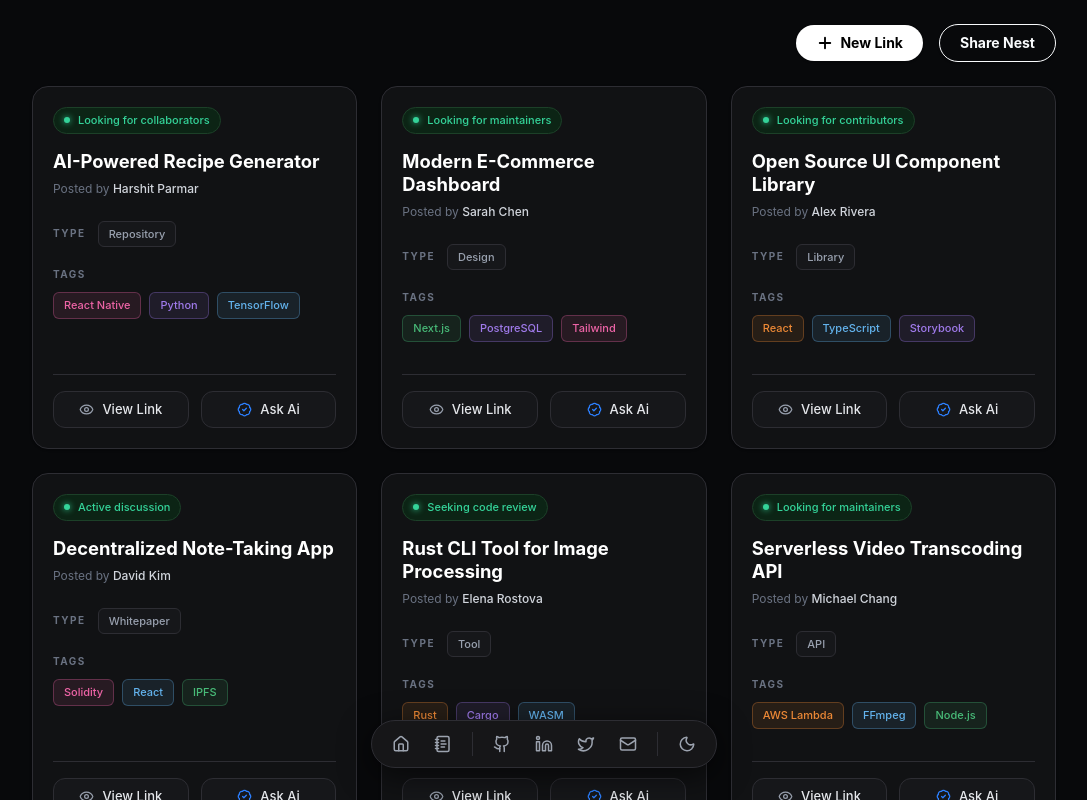
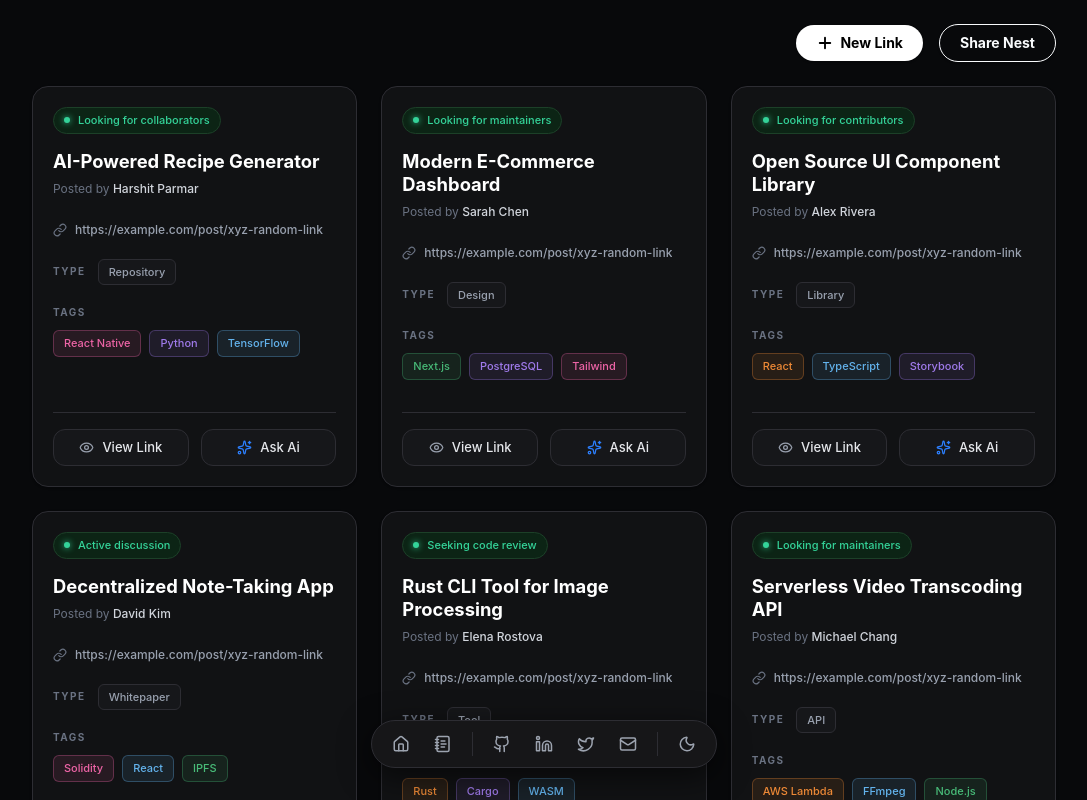
Before and after one commit to Pranjl7/Linknest, a React app in the folder frontend/: page / in a window 1280 px wide. Shown: the top 800 px of the page, without its empty margins (96-1183 px from the left). Built offline with nearby package versions, Linux system fonts and the light colour scheme; the HTML template or start-up script is replaced by a standard one.

Commit message:
ui: add link section and change ask ai icon to sparkles

```diff
--- a/frontend/src/components/LinknestCard.tsx
+++ b/frontend/src/components/LinknestCard.tsx
@@ -1,4 +1,4 @@
-import { Eye, BadgeCheck } from 'lucide-react';
+import { Eye, Sparkles, Link as LinkIcon } from 'lucide-react';
 
 export type TagColor = 'pink' | 'purple' | 'orange' | 'blue' | 'green';
 
@@ -44,6 +44,14 @@ export function LinknestCard({ title, url, status, author, type, tags }: Linknes
         Posted by <span className="text-gray-300 font-medium">{author}</span>
       </p>
 
+      {/* Post Link */}
+      <div className="mb-5 flex items-center gap-2 overflow-hidden">
+        <LinkIcon size={14} className="text-gray-500 shrink-0" />
+        <a href={url} target="_blank" rel="noreferrer" className="text-[12px] font-medium text-gray-400 hover:text-blue-400 hover:underline truncate transition-colors">
+          {url === '#' ? 'https://example.com/post/xyz-random-link' : url}
+        </a>
+      </div>
+
       {/* Type */}
       {type && (
         <div className="mb-5 flex items-center gap-3">
@@ -87,7 +95,7 @@ export function LinknestCard({ title, url, status, author, type, tags }: Linknes
             View Link
           </a>
           <button className="flex-1 flex items-center justify-center gap-2 py-2 rounded-xl border border-[#2d2d33] bg-[#16171a] hover:bg-[#202126] text-[13px] font-medium text-gray-200 transition-colors">
-            <BadgeCheck size={15} className="text-blue-500 group-hover:text-blue-400 transition-colors" />
+            <Sparkles size={15} className="text-blue-500 group-hover:text-blue-400 transition-colors" />
             Ask Ai
           </button>
         </div>
```
